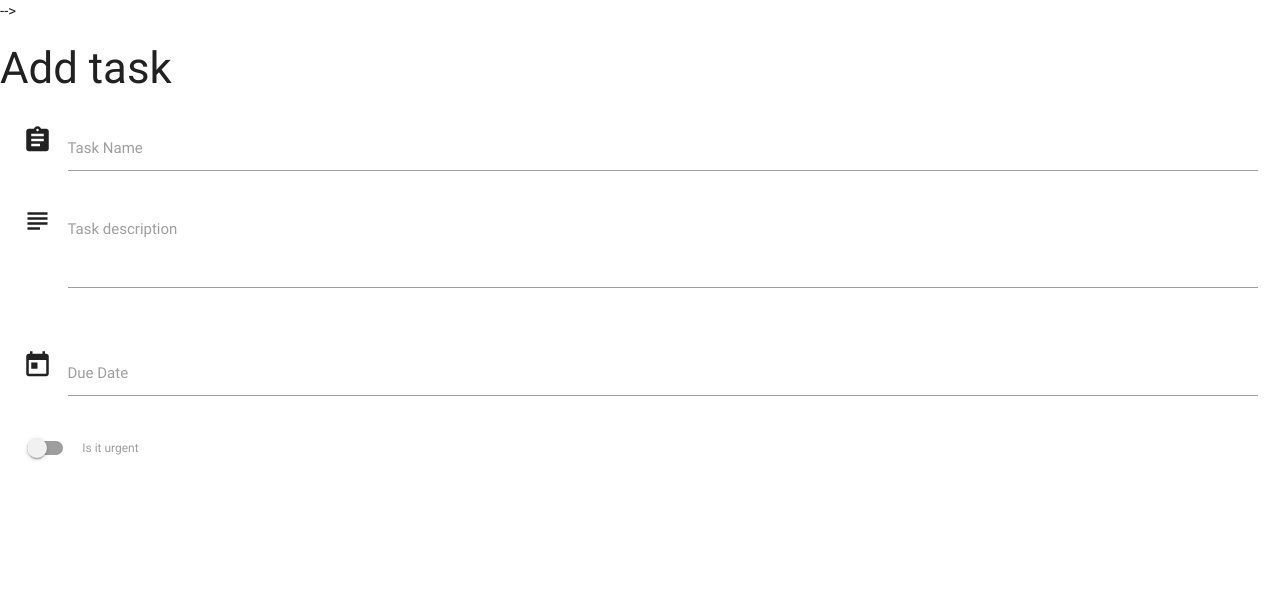
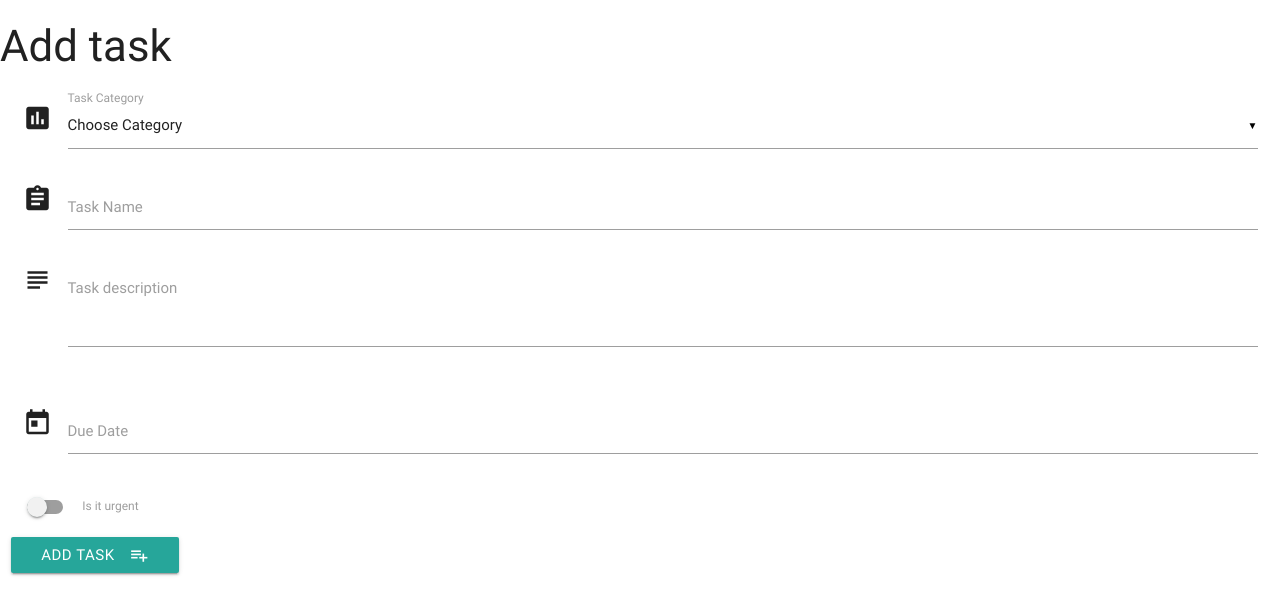
Before and after one commit to MrColorado35/task_manager, a Flask app: page /add_task in a window 1280 px wide. Shown: the top 615 px of the page. Run offline with Flask 2, Linux system fonts and the light colour scheme; data that the repository does not hold is empty; some libraries are stand-ins or nearby versions.

Commit message:
add functionality for add_task function

```diff
--- a/task_mnger/app.py
+++ b/task_mnger/app.py
@@ -19,7 +19,14 @@ def get_tasks():
 
 @app.route('/add_task')
 def add_task():
-    return render_template('addtask.html')
+    return render_template('addtask.html',
+    categories=mongo.db.categories.find())
+
+@app.route('/insert_task', methods=["POST"])
+def insert_task():
+    task = mongo.db.tasks
+    task.insert_one(request.form.to_dict())
+    return redirect(url_for('get_tasks'))
 
 if __name__ == '__main__':
         app.run(host=os.environ.get('IP'),
--- a/task_mnger/templates/addtask.html
+++ b/task_mnger/templates/addtask.html
@@ -2,7 +2,17 @@
 
 <h3>Add task</h3>
   <div class="row">
-    <form action="" method="POST" class="col s12">
+    <form action="{{ url_for('insert_task') }} " method="POST" class="col s12">
+        <div class="input-field col s12" id="choosefix">
+            <i class="material-icons prefix">poll</i>
+            <select id="category" name="category_name">
+                <option value="" disabled selected>Choose Category</option>
+                {% for cat in categories %}
+                <option value="{{ cat.category_name}}">{{ cat.category_name }}</option>
+                {% endfor %}
+            </select>
+            <label>Task Category</label>
+        </div>
       <div class="row">
         <div class="input-field col s12">
           <i class="material-icons prefix">assignment</i>
@@ -32,6 +42,9 @@
             </label>
          </div>
       </div>
+      <button class="btn waves-effect waves-light" type="submit" name="action">Add Task
+            <i class="material-icons right">playlist_add</i>
+      </button>
     </form>
   </div>
 
--- a/task_mnger/templates/base.html
+++ b/task_mnger/templates/base.html
@@ -13,7 +13,7 @@
         <!-- <link type="text/css" rel="stylesheet" href="css/materialize.min.css"  media="screen,projection"/>   -->
 
         <link rel="stylesheet"  href="https://cdnjs.cloudflare.com/ajax/libs/materialize/0.100.2/css/materialize.min.css">
-        <link rel="stylesheet" href="assets/css/style.css"> -->
+        <link rel="stylesheet" href="assets/css/style.css">
         <title>Title</title>
     </head>
     <body>
@@ -31,12 +31,19 @@
                 document.getElementById("matfix").addEventListener("click", function(e) {
 	            e.stopPropagation();
                 });
+                document.getElementById("choosefix").addEventListener("click", function(e) {
+	            e.stopPropagation();
+                });
         </script>
         <script>
         //  document.addEventListener('DOMContentLoaded', function() {
         //         var elems = document.querySelectorAll('.datepicker');
         //         var instances = M.datepicker.init(elems, options);
         //     });
+             $(document).ready(function() {
+                    $('select').material_select();
+                });
+
 
               $('.datepicker').pickadate({
             selectMonths: true, // Creates a dropdown to control month
```
